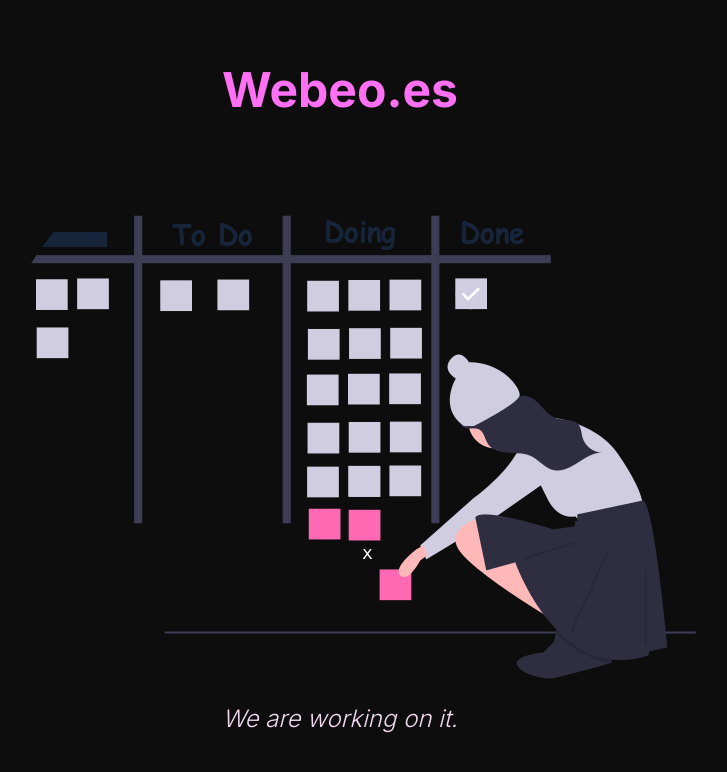
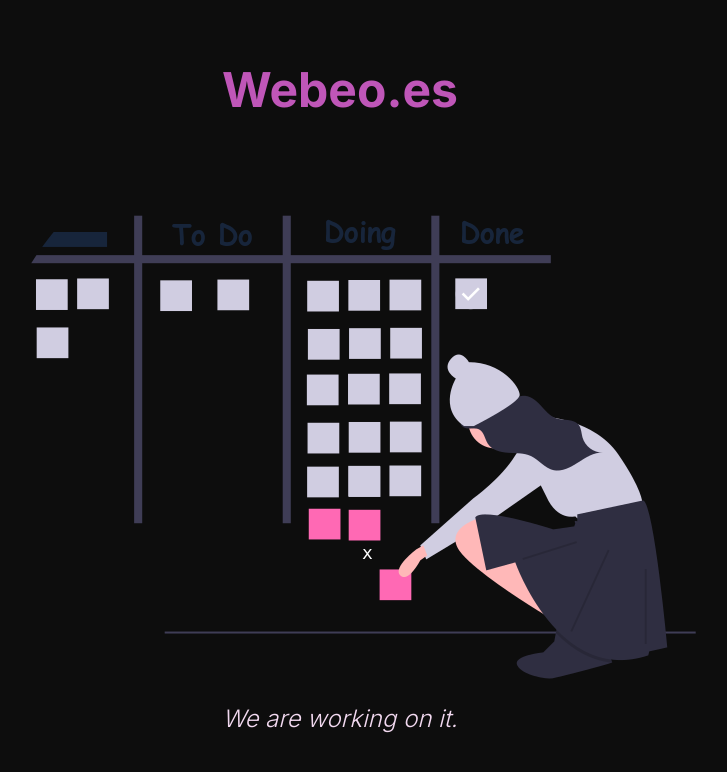
Before and after one commit to ffran96/proyecto-web, a Next.js app: page / in a window 1280 px wide. Shown: the top 772 px of the page, without its empty margins (300-1027 px from the left). Built offline with nearby package versions, Linux system fonts and the light colour scheme.

Commit message:
Wip cartel

```diff
--- a/src/app/page.js
+++ b/src/app/page.js
@@ -2,7 +2,7 @@
   const BGImage = `bg-[url('https://media.istockphoto.com/id/1305999733/es/foto/escritorio-de-dise%C3%B1o-web.jpg?s=1024x1024&w=is&k=20&c=G6lLvfLIFo6K3DJrzmKxFJHkGveQ3dC0QC8f1_pqhVY=')]`;
   return (
     <main className="flex flex-col gap-6 justify-center items-center h-screen">
-      <h1 className="text-[#ff70f5] text-5xl font-bold">Webeo.es</h1>
+      <h1 className="text-[#ff70f5bc] text-5xl font-bold">Webeo.es</h1>
       {/*       <section
         className={`${BGImage} absolute bg-cover bg-center  bottom-0 -z-10 h-svh w-screen`}
       >
```
